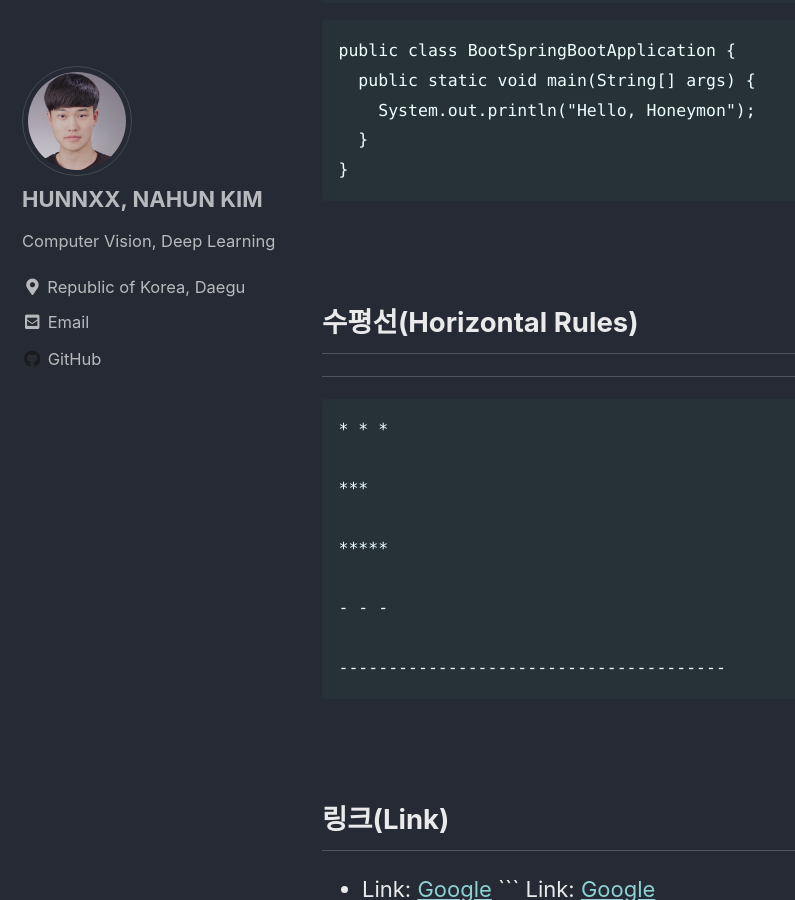
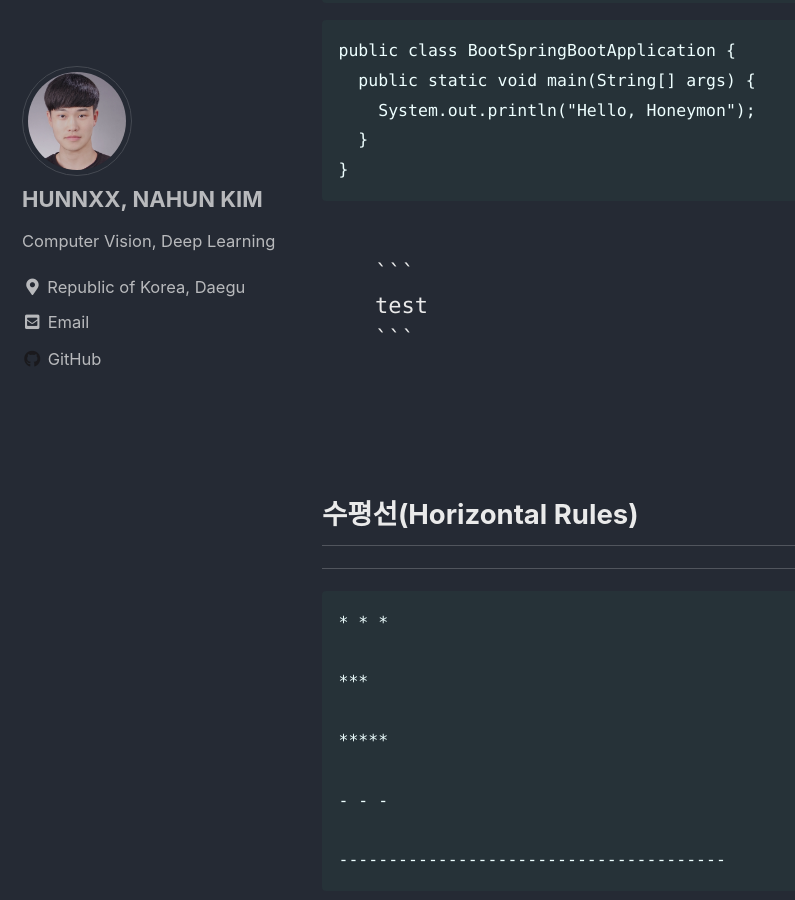
Before and after one commit to hunnxx/hunnxx.github.io, a Jekyll site: the page built from _posts/2020-08-01-practice.md, in a window 1280 px wide and 900 px high, scrolled down 2916 px. Shown: the whole window, without its empty margins (0-795 px from the left). Built offline with Jekyll 4.4.1, drawn with Linux system fonts in a browser that asks for light colours; cached includes are drawn as plain includes.

Commit message:
Update 2020-08-01-practice.md

````diff
--- a/_posts/2020-08-01-practice.md
+++ b/_posts/2020-08-01-practice.md
@@ -110,6 +110,13 @@ public class BootSpringBootApplication {
   }
 }
 ```
+<pre>
+    <code>
+    ```
+    test
+    ```
+    </code>
+</pre>
 <br>
 
 
````
